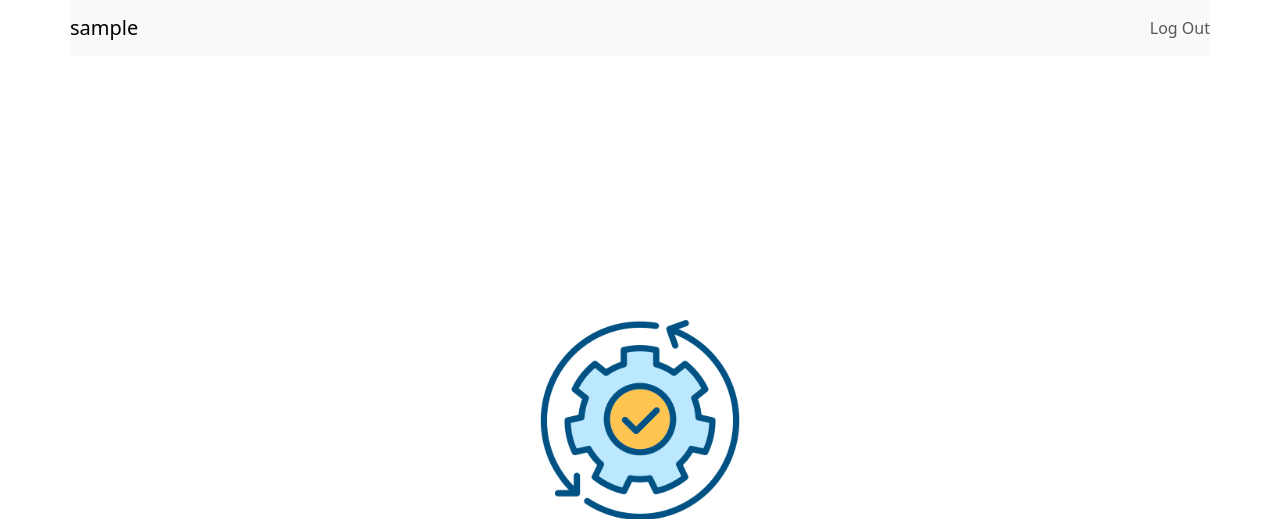
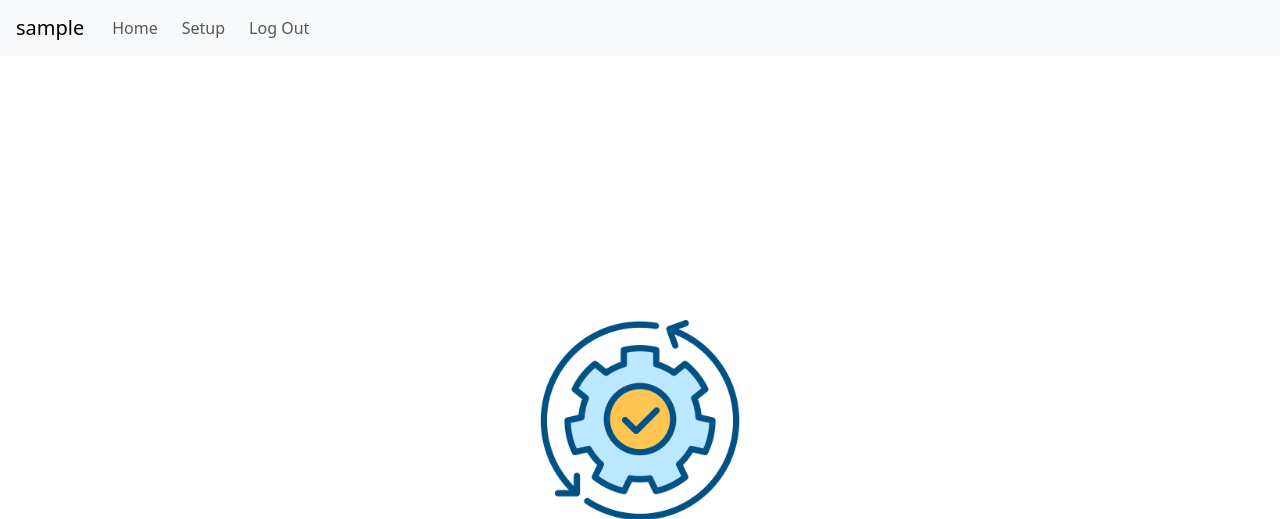
Before and after one commit to ProjAutomation/admin_panel, a Django app: page /projects/ in a window 1280 px wide. Shown: the top 519 px of the page. Run offline with Django 3.2, Linux system fonts and the light colour scheme; the visitor is signed in with stand-in values (Sample User, id 1); parts of the project's set-up code (start-up, migrations or seed data) failed here and were passed over; some libraries are stand-ins or nearby versions.

Commit message:
add links

```diff
--- a/templates/_base.html
+++ b/templates/_base.html
@@ -8,6 +8,21 @@
     <link rel="stylesheet" href="{% static 'bootstrap.min.css' %}" />
   </head>
   <body>
+    <nav class="navbar bg-body-tertiary navbar-expand-lg px-3">
+      {% if user.is_authenticated %}
+        <span class="navbar-brand">{{ user.username }}</span>
+      {% endif %}
+
+      <ul class="navbar-nav flex-row ">
+        <li class="nav-item mx-1"><a class="nav-link" href="{% url 'index' %}">Home</a></li>
+        {% if user.is_authenticated %}
+          <li class="nav-item mx-1"><a class="nav-link" href="{% url 'projects.setup' %}">Setup</a></li>
+          <li class="nav-item mx-1"><a class="nav-link" href="{% url 'logout' %}">Log Out</a></li>
+        {% else %}
+          <li class="nav-item"><a class="nav-link" href="{% url 'login' %}">Log In</a></li>
+        {% endif %}
+      </ul>
+    </nav>
     {% if messages %}
       <div class="container messages mt-3">
           {% for message in messages %}
@@ -18,19 +33,6 @@
       </div>
     {% endif %}
 
-    <nav class="navbar container bg-body-tertiary">
-      {% if user.is_authenticated %}
-        <span class="navbar-brand">{{ user.username }}</span>
-      {% endif %}
-
-      <ul class="navbar-nav">
-        {% if user.is_authenticated %}
-          <li class="nav-item"><a class="nav-link" href="{% url 'logout' %}">Log Out</a></li>
-        {% else %}
-          <li class="nav-item"><a class="nav-link" href="{% url 'login' %}">Log In</a></li>
-        {% endif %}
-      </ul>
-    </nav>
     {% block content %}{% endblock %}
   </body>
 </html>
```
